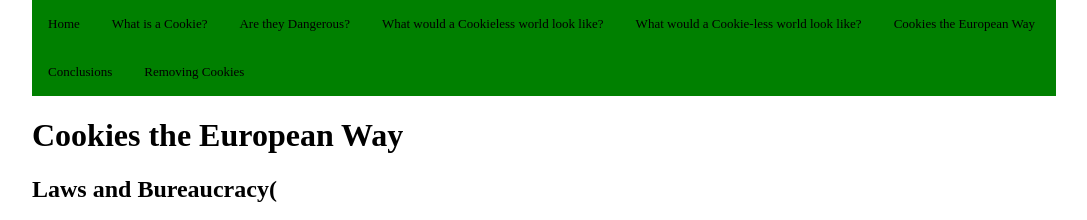
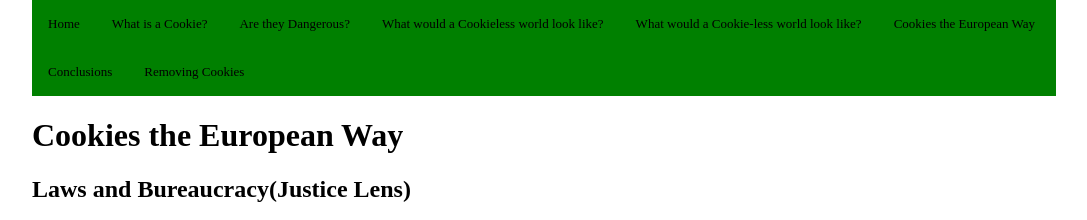
Before and after one commit to salgad6/FINALWebsite, a plain HTML site: page pg5.html in a window 1280 px wide. Shown: the top 220 px of the page, without its empty margins (96-1183 px from the left). Drawn offline with Linux system fonts and the light colour scheme.

Commit message:
Update pg5.html

```diff
--- a/pg5.html
+++ b/pg5.html
@@ -26,7 +26,7 @@
         <h1>
             <b>Cookies the European Way</b>
         </h1>
-        <h2><b>Laws and Bureaucracy(</b></h2>
+        <h2><b>Laws and Bureaucracy(Justice Lens)</b></h2>
             <ul>
                 <li>Opt in only cookies fixes part of the issue of users agreeing to terms they don’t understand, at least in theory. In a perfect world, everyone reads every line of a EULA</li>
                 <li>Companies are legally protected in their endeavors by simply asking. They are still allowed to run ads as well with no particular restrictions</li>
```
